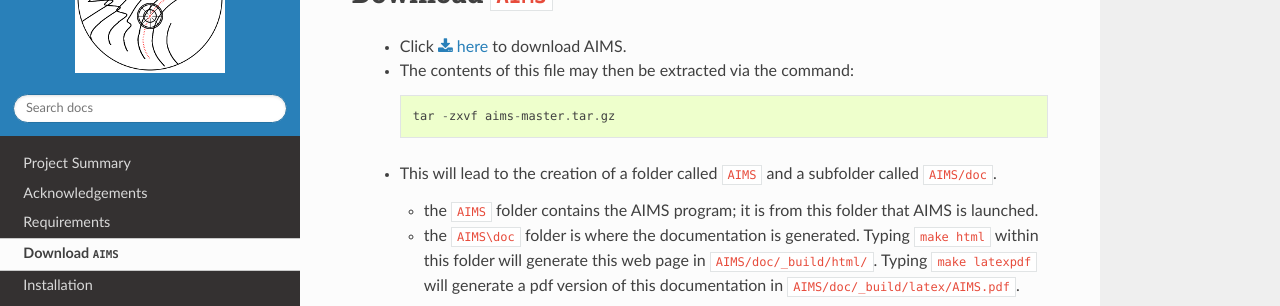
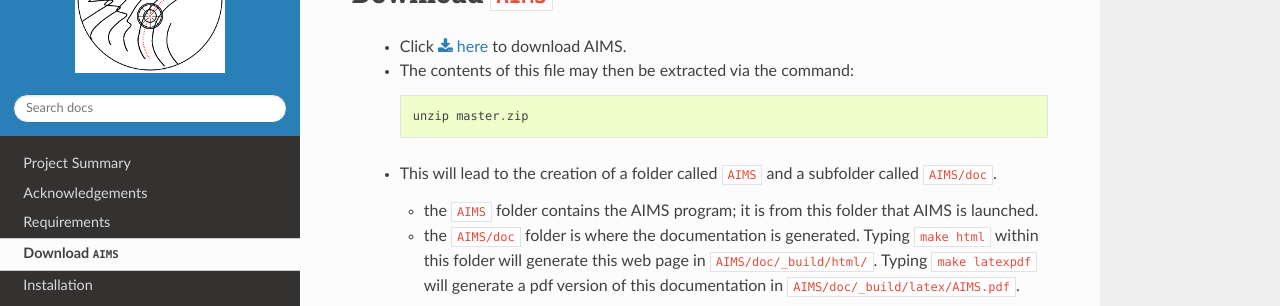
Before and after one commit to waltervrossem/AIMS, a Sphinx documentation site: the page built from doc/download.rst, in a window 1280 px wide. Shown: the part 130-436 px from the top of the page. Built offline with Sphinx 7.4.7 and the Read the Docs theme 3.1.0, drawn with Linux system fonts in a browser that asks for light colours.

Commit message:
Updates to docs

```diff
--- a/doc/download.rst
+++ b/doc/download.rst
@@ -1,17 +1,17 @@
 Download ``AIMS``
 =================
 
-  * Click :download:`here <https://gitlab.com/sasp/aims/-/archive/master/aims-master.tar.gz>` to download AIMS.
+  * Click :download:`here <https://github.com/waltervrossem/AIMS/archive/refs/heads/master.zip>` to download AIMS.
   * The contents of this file may then be extracted via the command::
 
-     tar -zxvf aims-master.tar.gz
+     unzip master.zip
 
   * This will lead to the creation of a folder called ``AIMS`` and
     a subfolder called ``AIMS/doc``.
 
     - the ``AIMS`` folder contains the AIMS program; it is from this
       folder that AIMS is launched.
-    - the ``AIMS\doc`` folder is where the documentation is generated.
+    - the ``AIMS/doc`` folder is where the documentation is generated.
       Typing ``make html`` within this folder will generate this web
       page in ``AIMS/doc/_build/html/``.  Typing ``make latexpdf``
       will generate a pdf version of this documentation in
--- a/doc/project.rst
+++ b/doc/project.rst
@@ -71,4 +72,3 @@
   * the AIMS project is distributed under the terms of the
     `GNU General Public License, version 3 <http://www.gnu.org/licenses/gpl-3.0.en.html>`_
   * a copy of of this license may be downloaded :download:`here <../LICENSE>`
-    and should also be included in ``AIMS.tgz``
--- a/doc/requirements.rst
+++ b/doc/requirements.rst
@@ -9,7 +9,7 @@
 
     - this is only needed if you decide to do parallel tempering
     - note: This is a different version than the one available on PyPI as this version contains a bugfix for newer versions of python. It can be installed with
-    ``pip install ptemcee@git+https://github.com/waltervrossem/ptemcee@f6e91e7``
+      ``pip install ptemcee@git+https://github.com/waltervrossem/ptemcee@f6e91e7``
 
   * `corner <https://corner.readthedocs.io/en/latest/>`_
 
```
Also changed, not shown: other parts of doc/project.rst (+1 -0 lines).
